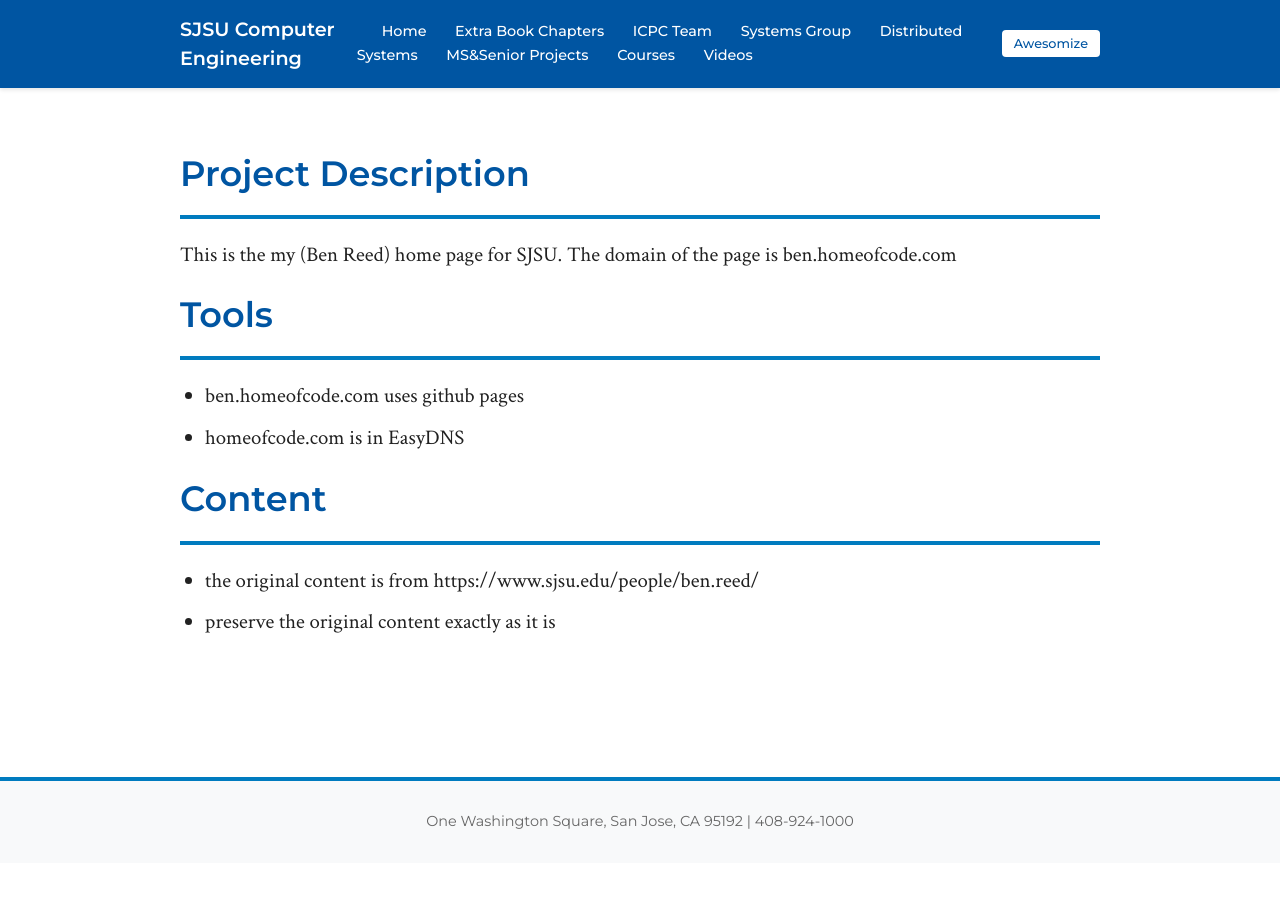
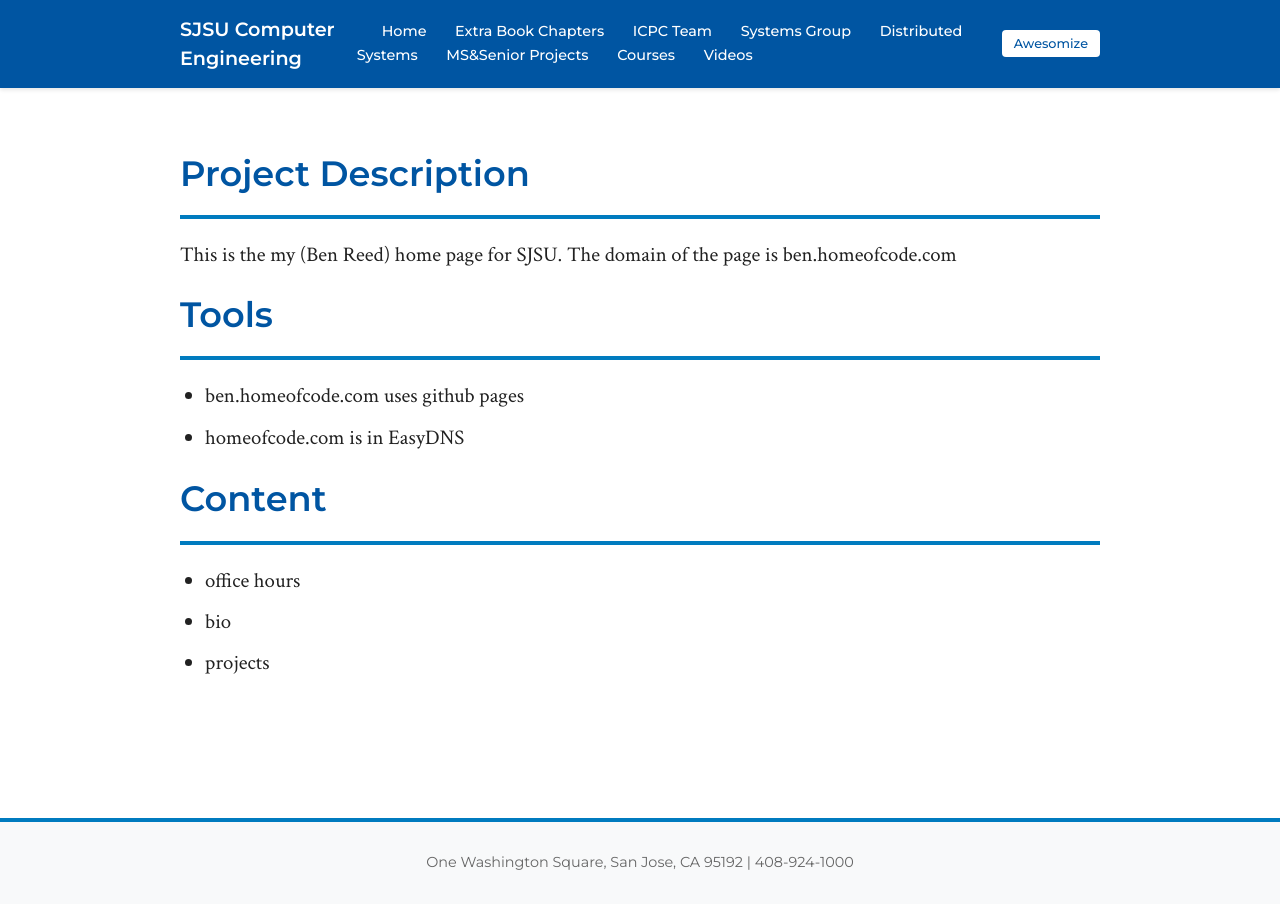
Before and after one commit to breed/benreed-sjsu, a Jekyll site: the page built from CLAUDE.md, in a window 1280 px wide. Built offline with Jekyll 4.4.1, drawn with Linux system fonts in a browser that asks for light colours; our own code applies the rules of GitHub Pages for plain Markdown files.

Commit message:
office hours and osdyne

```diff
--- a/CLAUDE.md
+++ b/CLAUDE.md
@@ -10,5 +10,6 @@ The domain of the page is ben.homeofcode.com
 
 # Content
 
-- the original content is from https://www.sjsu.edu/people/ben.reed/
-- preserve the original content exactly as it is
+- office hours
+- bio
+- projects
```
Also changed, not shown: index.md (+2 -2 lines), systems-group/index.md (+5 -5 lines).
